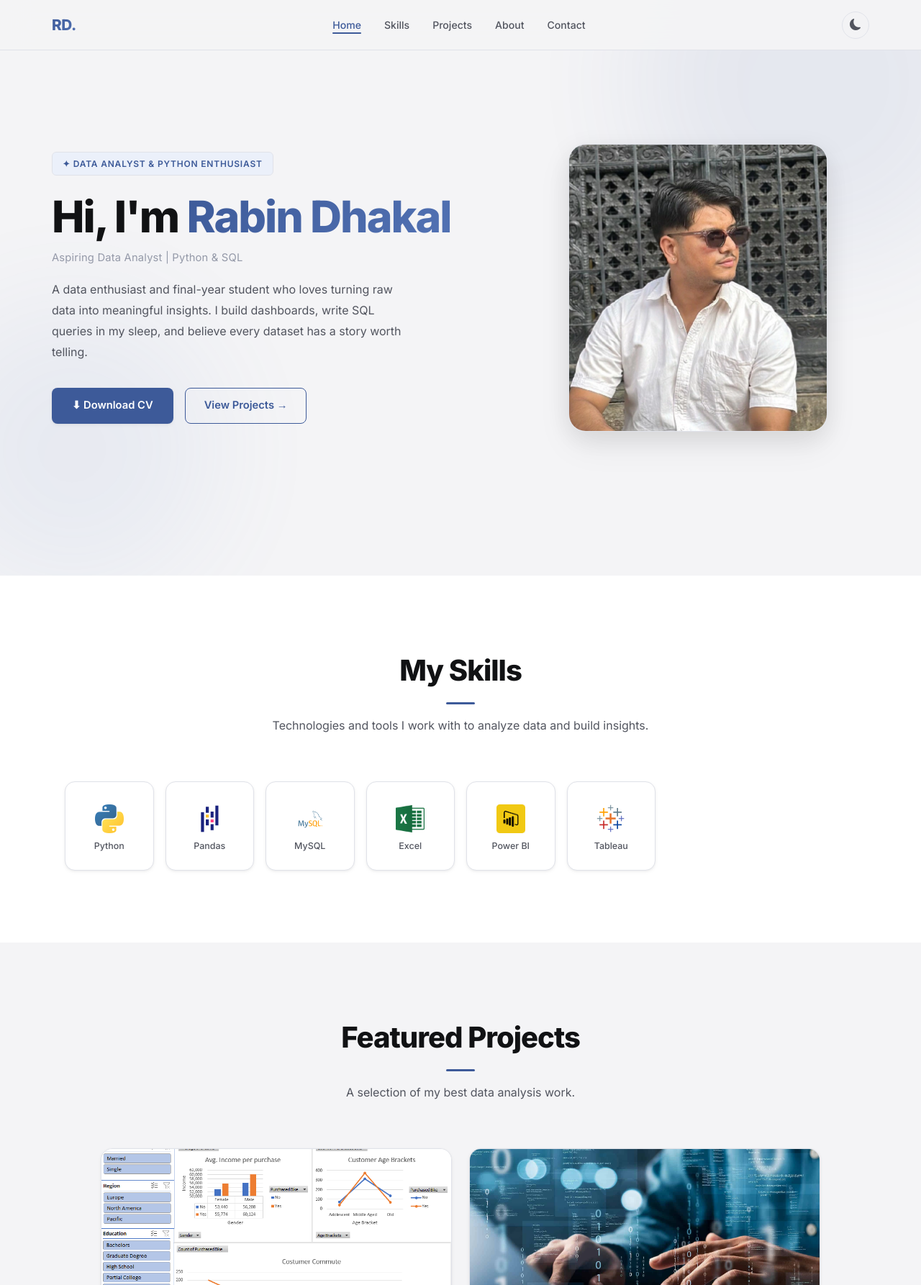
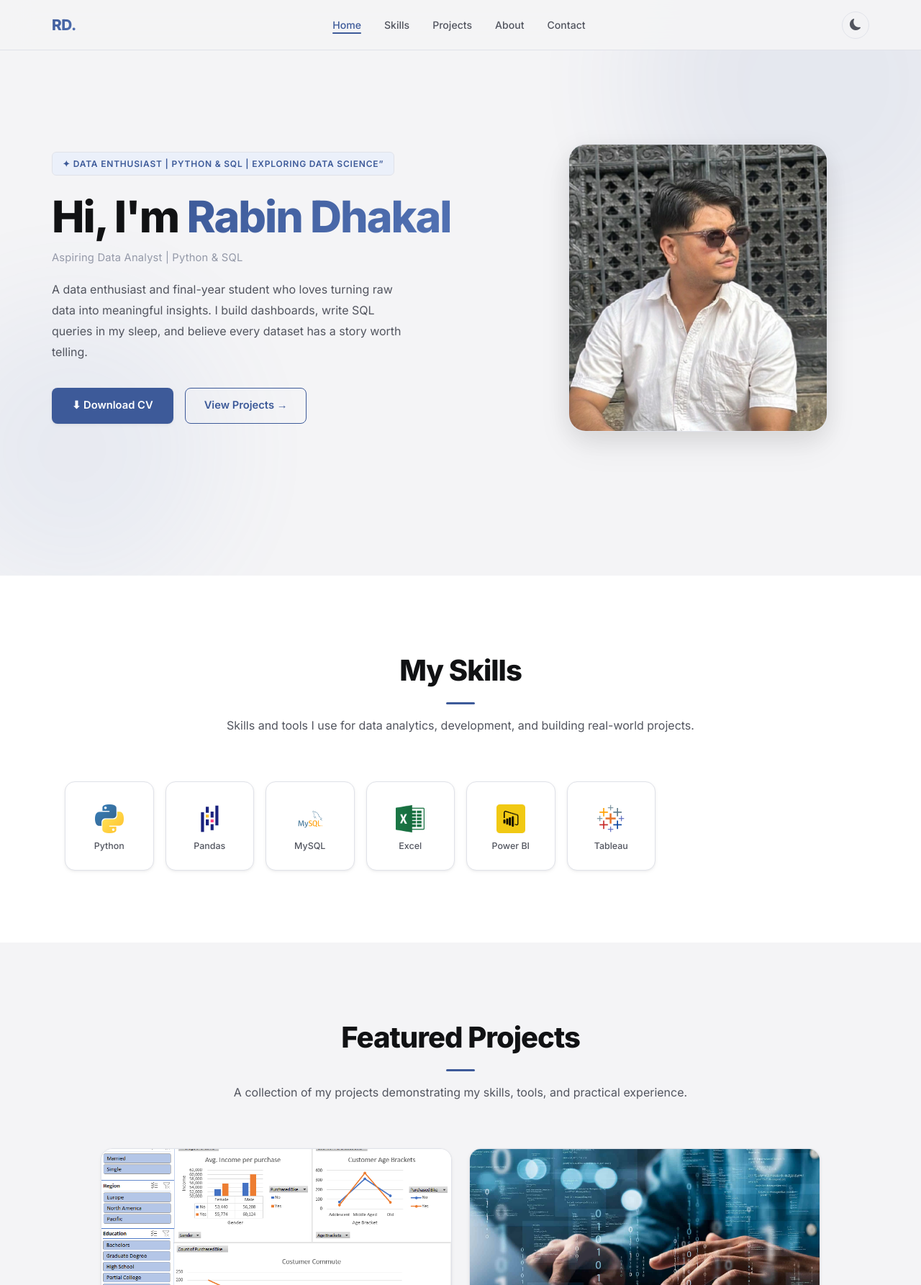
Before and after one commit to rabindhakal404/data_portfolio, a Django app: page / in a window 1280 px wide. Shown: the top 1786 px of the page at 72% size. Run offline with Django 5.2, Linux system fonts and the light colour scheme; data comes from the database, SQL or seed files in the repository.

Commit message:
updated homepage

```diff
--- a/core/templates/core/home.html
+++ b/core/templates/core/home.html
@@ -10,7 +10,7 @@
   <div class="hero-blob blob-2"></div>
   <div class="hero-container container">
     <div class="hero-content fade-in">
-      <span class="eyebrow-pill">&#10022; Data Analyst &amp; Python Enthusiast</span>
+      <span class="eyebrow-pill">&#10022; Data Enthusiast | Python &amp; SQL | Exploring Data Science”</span>
       <h1 class="hero-title">Hi, I'm <span class="gradient-text">{{ profile.name }}</span></h1>
       <p class="hero-subtitle-role">{{ profile.title }}</p>
       <p class="hero-bio">{{ profile.bio }}</p>
@@ -37,7 +37,7 @@
     <div class="section-header">
       <h2>My Skills</h2>
       <div class="gradient-underline"></div>
-      <p>Technologies and tools I work with to analyze data and build insights.</p>
+      <p>Skills and tools I use for data analytics, development, and building real-world projects.</p>
     </div>
     <div class="skills-grid">
       {% for skill in skills %}
@@ -61,7 +61,7 @@
     <div class="section-header">
       <h2>Featured Projects</h2>
       <div class="gradient-underline"></div>
-      <p>A selection of my best data analysis work.</p>
+      <p>A collection of my projects demonstrating my skills, tools, and practical experience.</p>
     </div>
     <div class="featured-grid">
       {% for project in featured_projects %}
@@ -107,7 +107,7 @@
       <p class="contact-intro">Feel free to reach out.</p>
       <div class="contact-cards">
 
-        <a href="https://mail.google.com/mail/?view=cm&to={{ profile.email }}" target="_blank" class="contact-card">
+        <a href="https://mail.google.com/mail/?view=cm&amp;to={{ profile.email }}" target="_blank" class="contact-card">
           <div class="contact-icon-box"><i class="bi bi-envelope"></i></div>
           <div class="contact-info">
             <span class="contact-label">Email</span>
```
